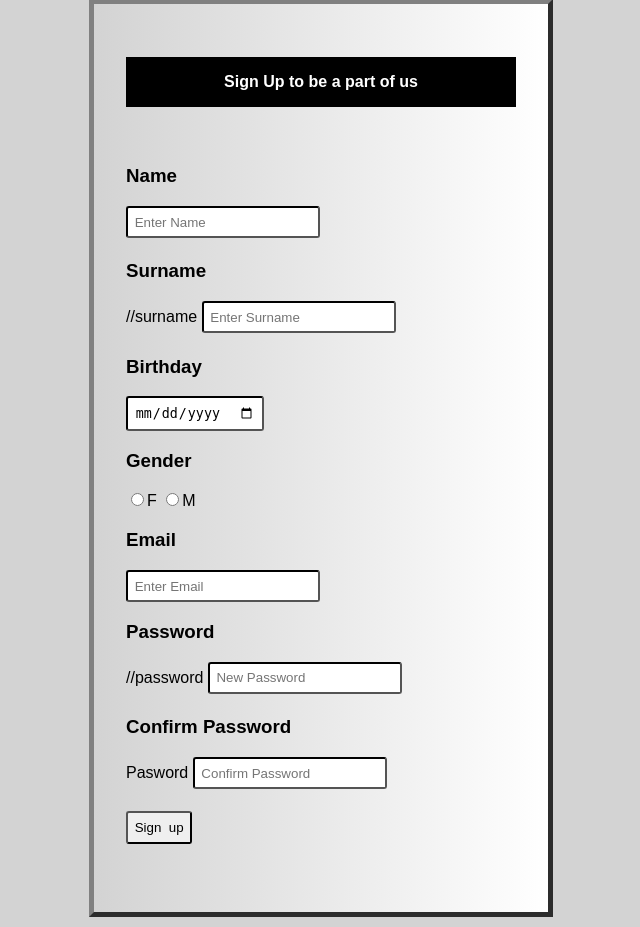
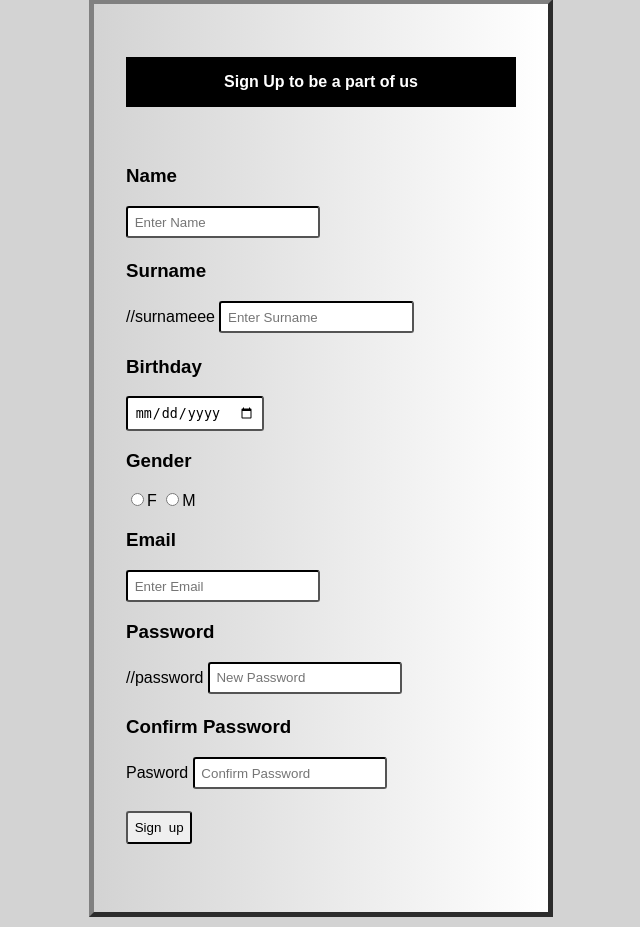
Before and after one commit to rinalutolli/PHP_2020_Gr31, a PHP site: page /ushtrime/signupF.php in a window 1280 px wide. Shown: the part 37-964 px from the top of the page, without its empty margins (319-959 px from the left). Run offline with PHP 8.4, Linux system fonts and the light colour scheme; data that the repository does not hold is empty; a stand-in replaces the project's code that opens the database connection; some libraries are stand-ins or nearby versions.

Commit message:
Update signupF.php

```diff
--- a/signupF.php
+++ b/signupF.php
@@ -92,7 +92,7 @@ if ($_SERVER["REQUEST_METHOD"] == "POST") {
     }
 }
 ?></h5>
-  <h3><b>Surname</b></h3>//surname
+  <h3><b>Surname</b></h3>//surnameee
   <input type="text" id="surname" name="surname" placeholder="Enter Surname">
   <h5 style="color:red">
   <?php
```
